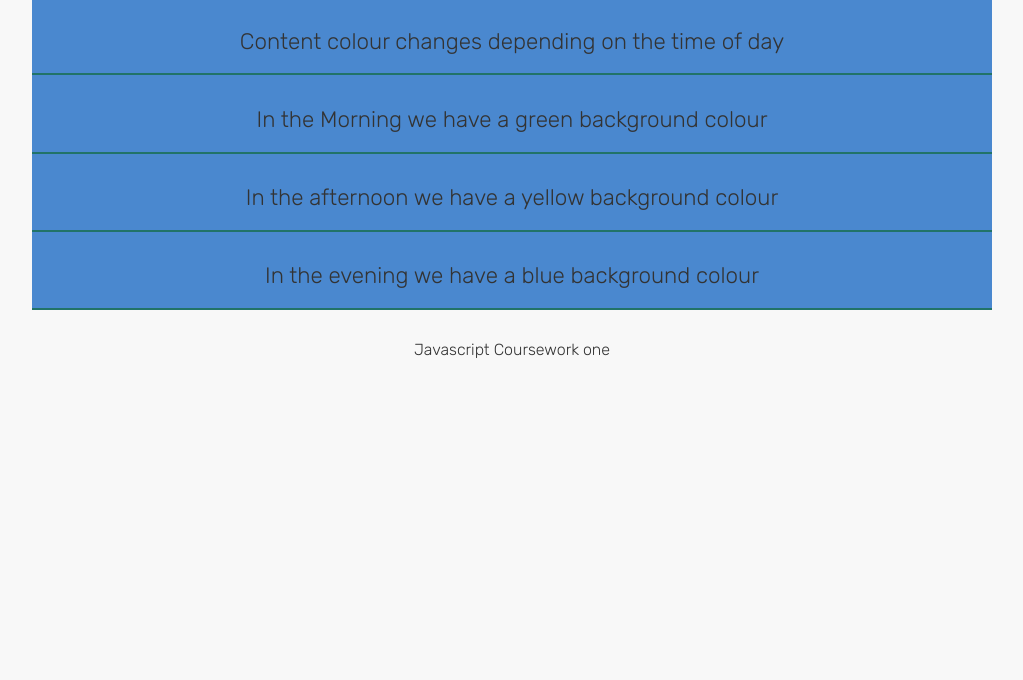
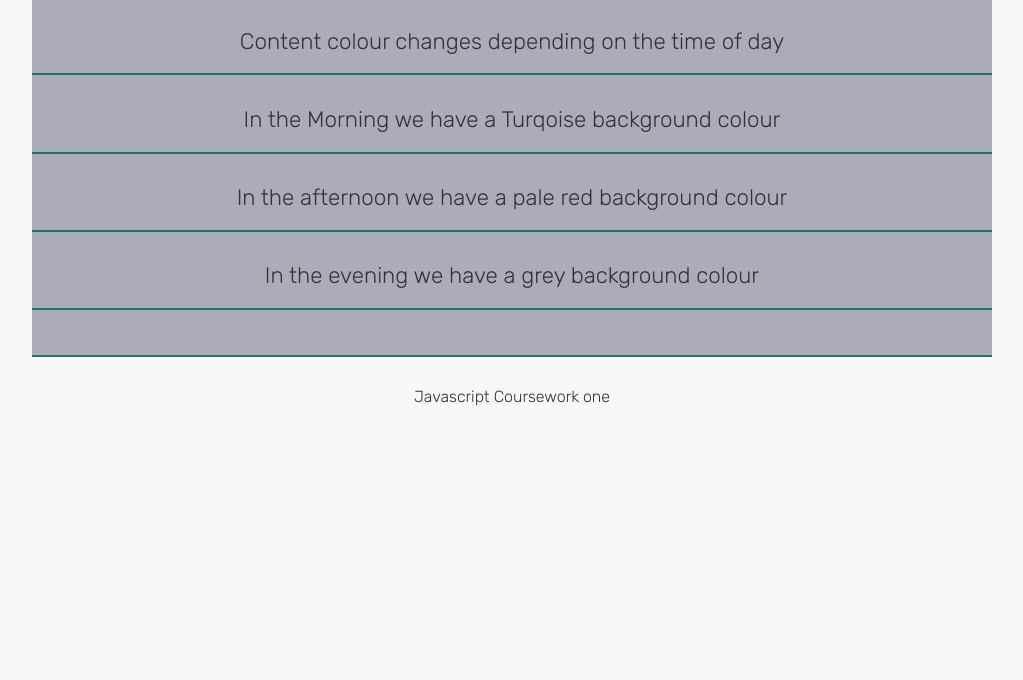
Before and after one commit to Maylargit/gitpractice2, a plain HTML site: page index.html in a window 1280 px wide. Shown: the part 120-800 px from the top of the page, without its empty margins (128-1151 px from the left). Drawn offline with Linux system fonts and the light colour scheme.

Commit message:
colors changed

```diff
--- a/index.html
+++ b/index.html
@@ -12,9 +12,10 @@
       <main>
          <p>Welcome</p>
          <p>Content colour changes depending on the time of day</p>
-         <p>In the Morning we have a green background colour</p>
-         <p>In the afternoon we have a yellow background colour</p>
-         <p>In the evening we have a blue background colour</p>
+         <p>In the Morning we have a Turqoise background colour</p>
+         <p>In the afternoon we have a pale red background colour</p>
+         <p>In the evening we have a grey background colour</p>
+         <p></p>
       </main>
       <footer>
          Javascript Coursework one
--- a/script.js
+++ b/script.js
@@ -5,13 +5,13 @@ let greeting;
 let colour;
 if (hour<12) {
     greeting = "Good morning";
-    colour = "#8aff67";
+    colour = "#4bbdbd";
 } else if (hour<17) {
     greeting = "Good afternoon"
-    colour = "#fffc67";
+    colour = "#bd4b4b";
 }else {
     greeting = "Good evening"
-    colour = "#4a88cf";
+    colour = "#abacb8";
 }
 salute.innerHTML = greeting;
 somepart.style.backgroundColor = colour;
```
